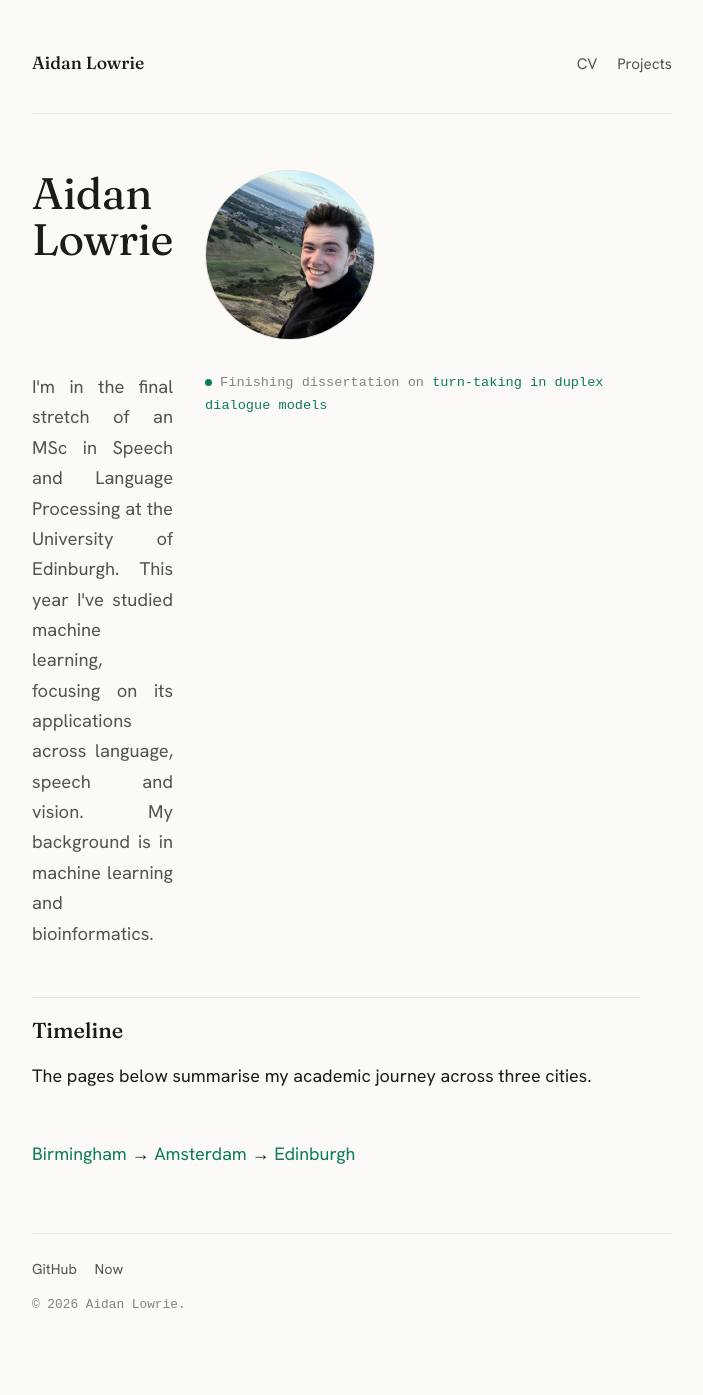
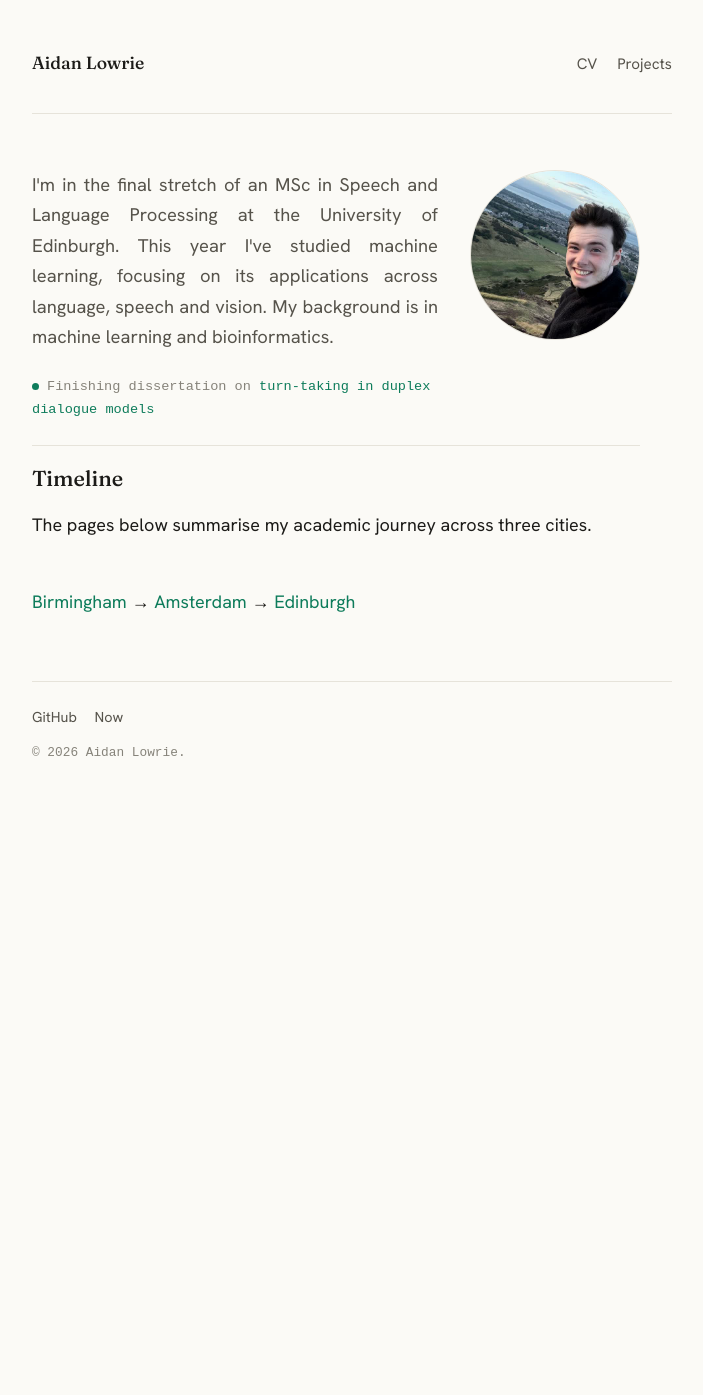
Before and after one commit to aidanlowrie/aidanlowrie.github.io, a Jekyll site: the page built from index.html, in a window 1280 px wide. Shown: the whole page, without its empty margins (288-991 px from the left). Built offline with Jekyll 4.4.1, drawn with Linux system fonts in a browser that asks for light colours; some web fonts are replaced; after the commit the page ends 900 px from its top, so only the background shows below that.

Commit message:
Remove 'Aidan Lowrie' title from homepage

```diff
--- a/index.html
+++ b/index.html
@@ -3,12 +3,13 @@ layout: home
 title: ""
 ---
 <div class="hero">
-  <h1 class="hero-name">Aidan Lowrie</h1>
+  <div class="hero-intro">
+    <p class="hero-tagline">I'm in the final stretch of an MSc in Speech and Language Processing at the University of Edinburgh. This year I've studied machine learning, focusing on its applications across language, speech and vision. My background is in machine learning and bioinformatics.</p>
+    <span class="status"><span class="dot"></span>Finishing dissertation on <a href="{{ '/projects/turn-taking/' | relative_url }}">turn-taking in duplex dialogue models</a></span>
+  </div>
   <div class="hero-portrait">
     <img src="{{ '/assets/img/portrait-arthurs-seat.jpg' | relative_url }}" alt="Portrait of Aidan Lowrie">
   </div>
-  <p class="hero-tagline">I'm in the final stretch of an MSc in Speech and Language Processing at the University of Edinburgh. This year I've studied machine learning, focusing on its applications across language, speech and vision. My background is in machine learning and bioinformatics.</p>
-  <span class="status"><span class="dot"></span>Finishing dissertation on <a href="{{ '/projects/turn-taking/' | relative_url }}">turn-taking in duplex dialogue models</a></span>
 </div>
 
 <section class="home-about">
```
